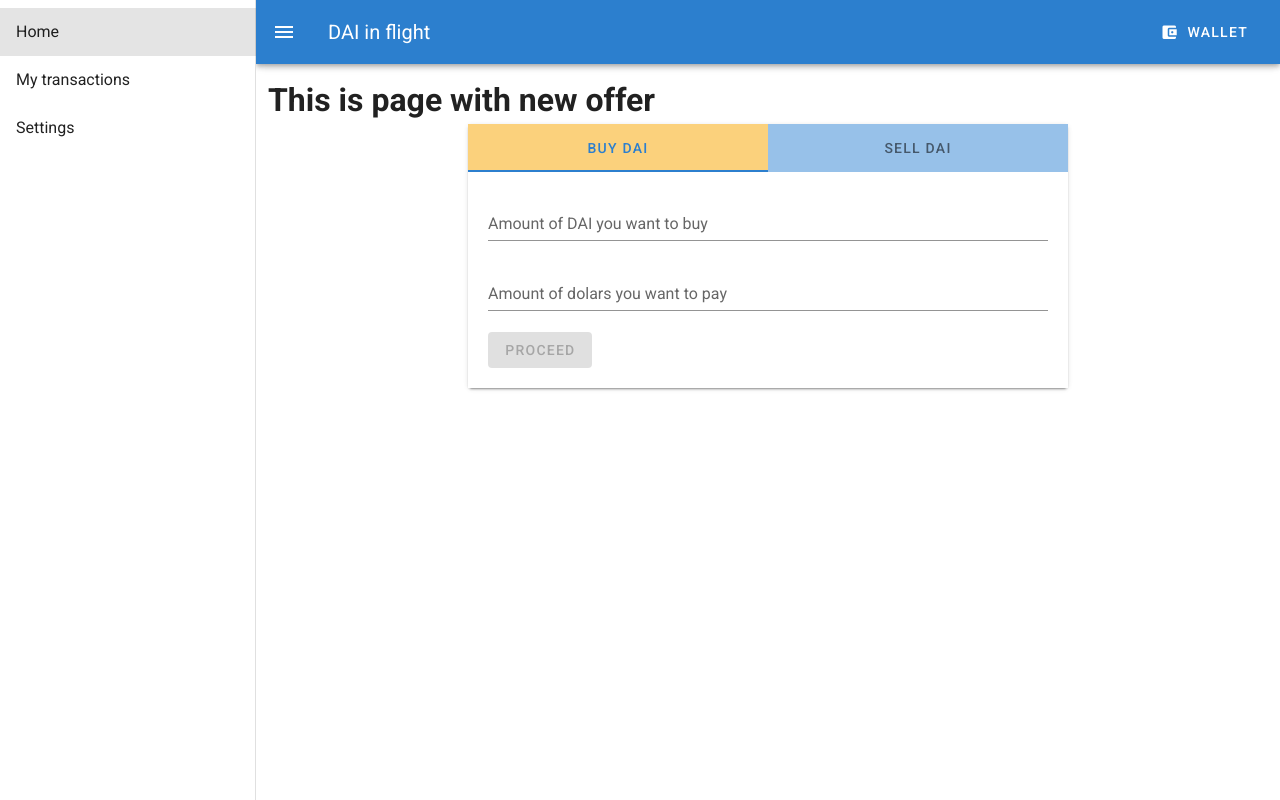
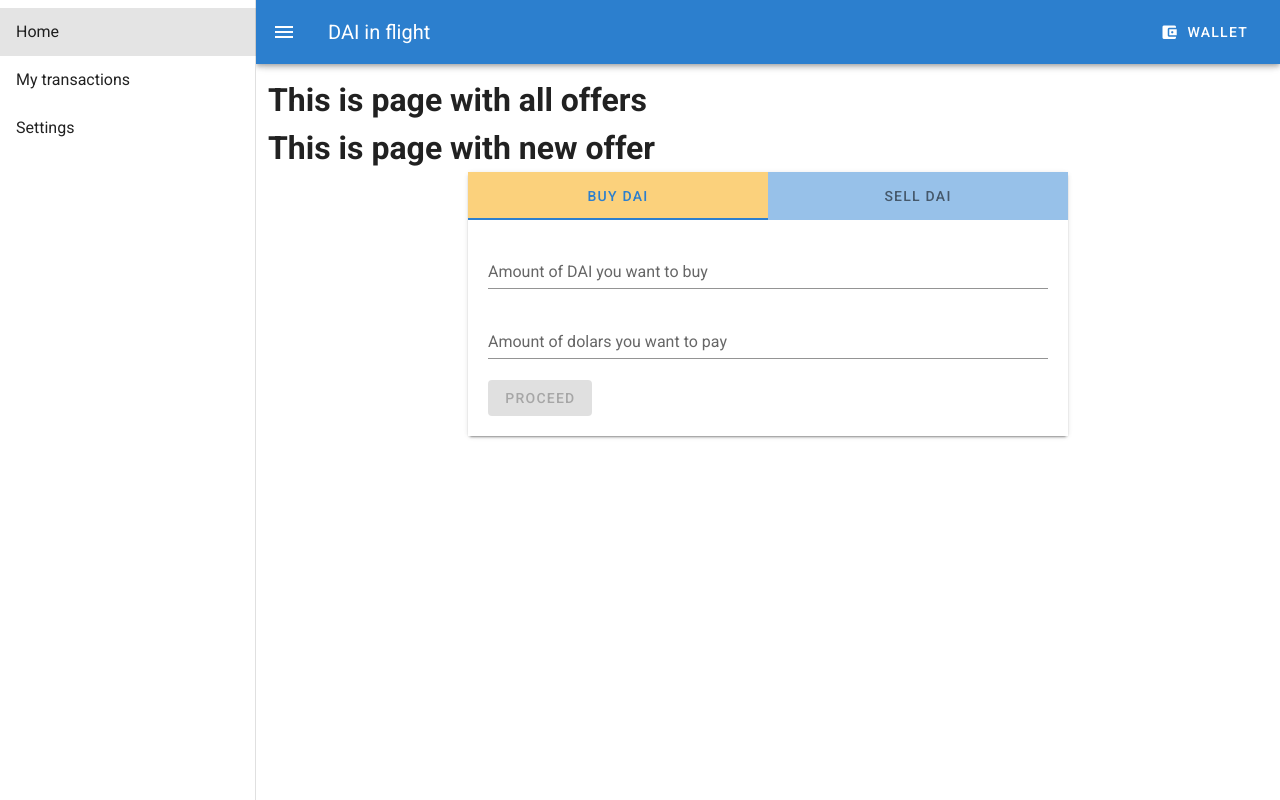
Before and after one commit to Ziomeka/buy-dai, a Vue app: page / in a window 1280 px wide. Built offline with nearby package versions, Linux system fonts and the light colour scheme.

Commit message:
feature: Make all offers and new offer components, build homepage, adjust router

```diff
--- a/src/router/index.js
+++ b/src/router/index.js
@@ -1,22 +1,14 @@
 import Vue from 'vue';
 import VueRouter from 'vue-router';
-import NewOffer from '../views/NewOffer.vue';
+import Home from '../views/Home.vue';
 
 Vue.use(VueRouter);
 
 const routes = [
   {
     path: '/',
-    name: 'New offer',
-    component: NewOffer,
-  },
-  {
-    path: '/AllOffers',
-    name: 'AllOffers',
-    // route level code-splitting
-    // this generates a separate chunk (about.[hash].js) for this route
-    // which is lazy-loaded when the route is visited.
-    component: () => import('../views/AllOffers.vue'),
+    name: 'Home',
+    component: Home,
   },
   {
     path: '/MyOffers',
--- /dev/null
+++ b/src/views/Home.vue
@@ -0,0 +1,19 @@
+<template>
+  <div>
+    <all-offers />
+    <new-offer />
+  </div>
+</template>
+
+<script>
+import AllOffers from '@/components/AllOffers.vue';
+import NewOffer from '@/components/NewOffer.vue';
+
+export default {
+  name: 'Home',
+  components: {
+    AllOffers,
+    NewOffer,
+  },
+};
+</script>
```
Also changed, not shown: src/components/AllOffers.vue (renamed from src/views/AllOffers.vue), src/components/NewOffer.vue (renamed from src/views/NewOffer.vue).
